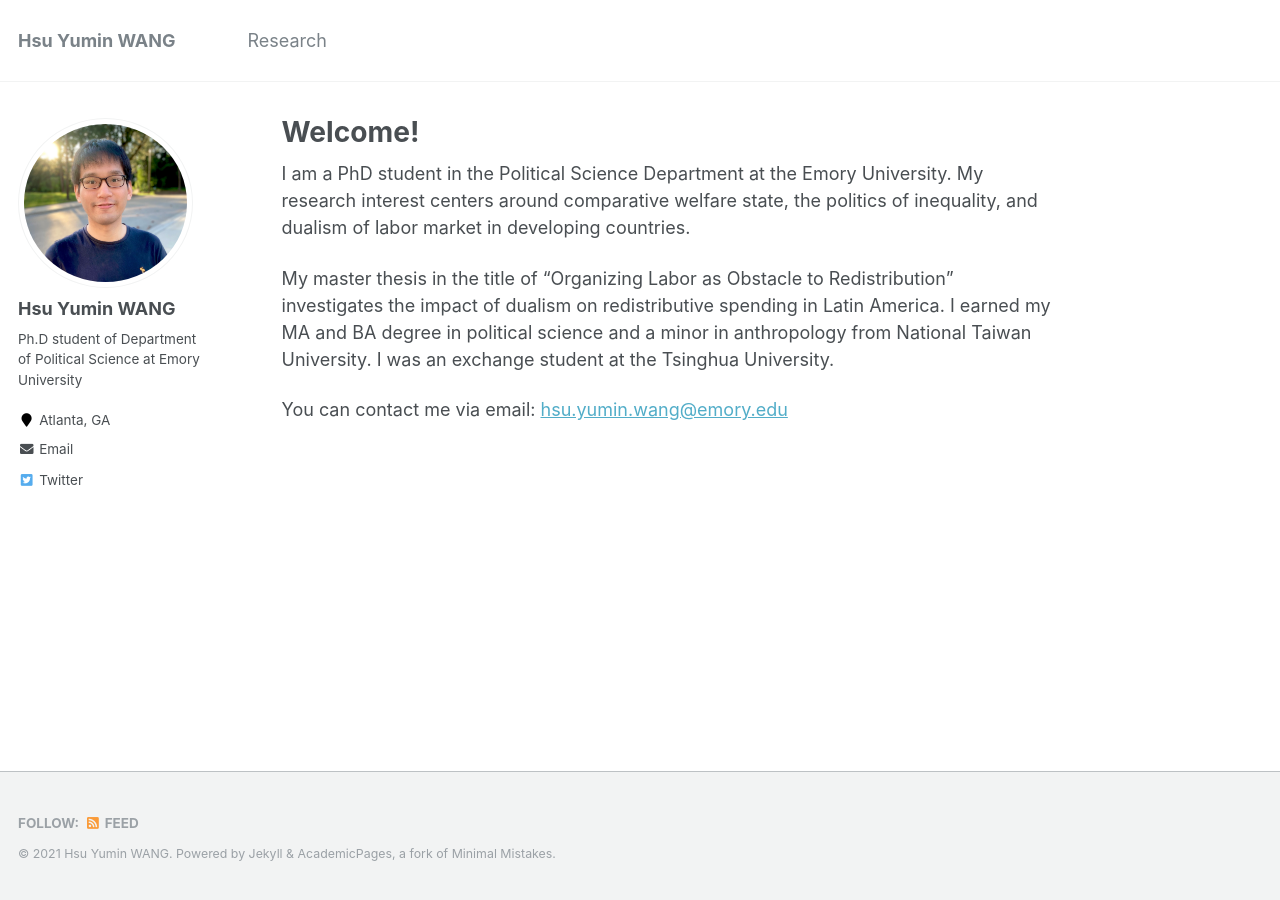
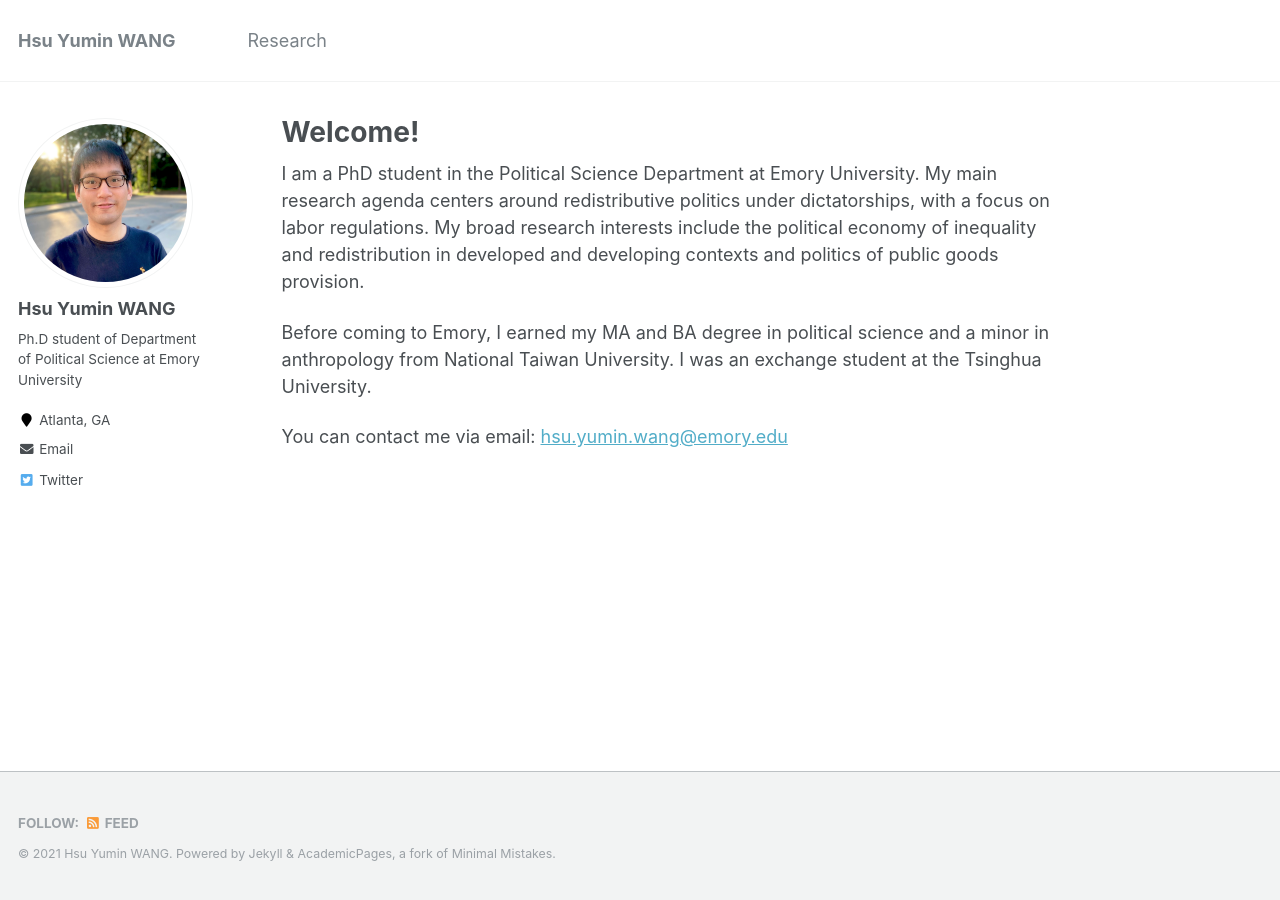
Before and after one commit to hsuyumin/hsuyumin.github.io, a Jekyll site: the page built from _pages/about.md, in a window 1280 px wide. Built offline with Jekyll 4.4.1, drawn with Linux system fonts in a browser that asks for light colours.

Commit message:
Update about.md

```diff
--- a/_pages/about.md
+++ b/_pages/about.md
@@ -8,8 +8,8 @@ redirect_from:
   - /about.html
 ---
 
-I am a PhD student in the Political Science Department at the Emory University. My research interest centers around comparative welfare state, the politics of inequality, and dualism of labor market in developing countries.
+I am a PhD student in the Political Science Department at Emory University. My main research agenda centers around redistributive politics under dictatorships, with a focus on labor regulations. My broad research interests include the political economy of inequality and redistribution in developed and developing contexts and politics of public goods provision.
 
-My master thesis in the title of "Organizing Labor as Obstacle to Redistribution" investigates the impact of dualism on redistributive spending in Latin America. I earned my MA and BA degree in political science and a minor in anthropology from National Taiwan University. I was an exchange student at the Tsinghua University.
+Before coming to Emory, I earned my MA and BA degree in political science and a minor in anthropology from National Taiwan University. I was an exchange student at the Tsinghua University.
 
 You can contact me via email: [hsu.yumin.wang@emory.edu](mailto:hsu.yumin.wang@emory.edu)
```
